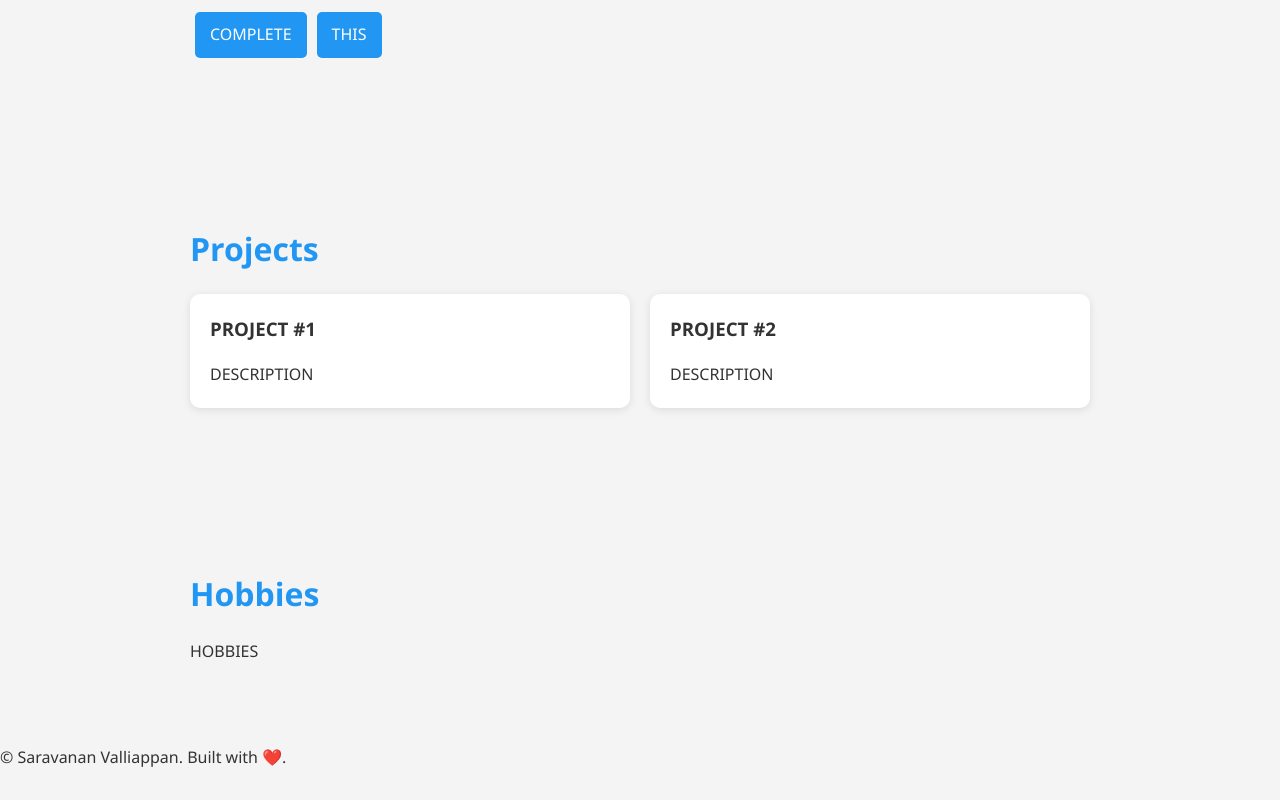
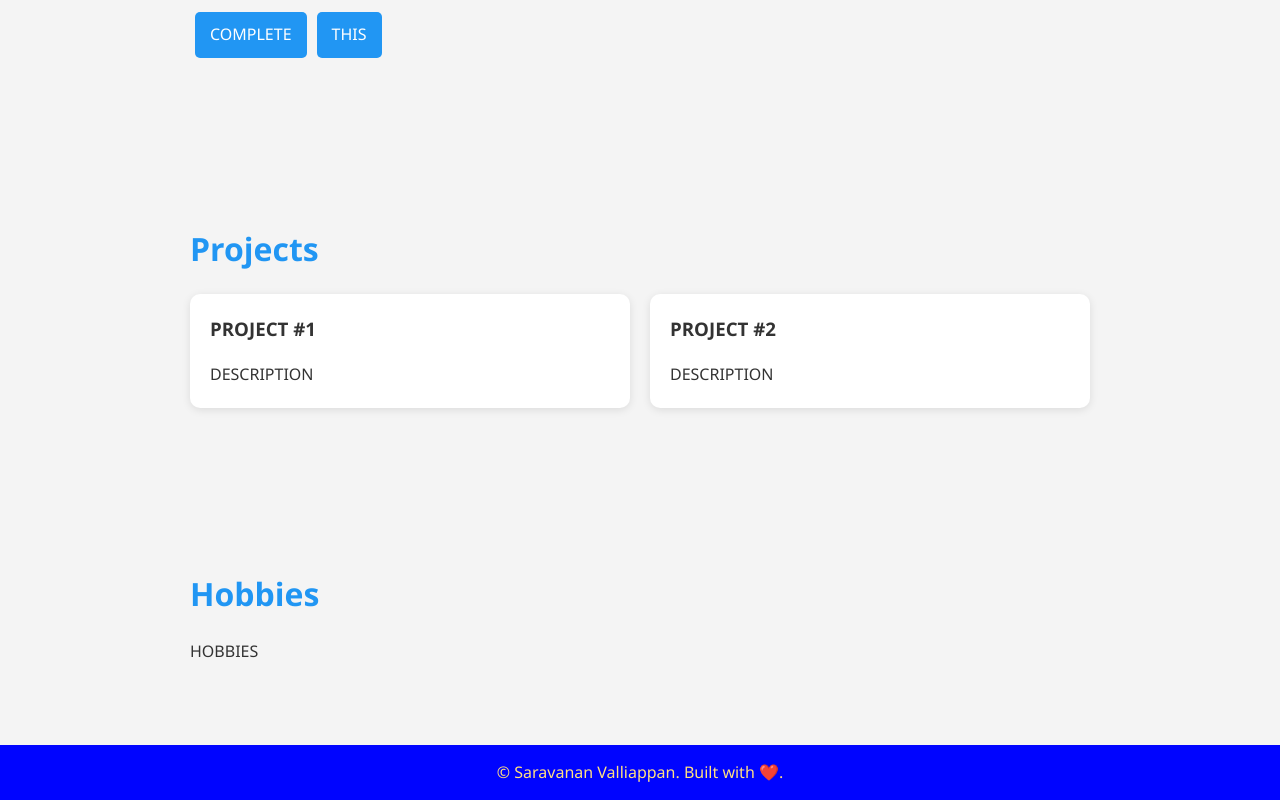
Before and after one commit to sar-valliappan/Website, a plain HTML site: page index.html in a window 1280 px wide. Shown: the part 1201-2001 px from the top of the page. Before the commit the page ends 1971 px from the top, so only its background shows below. Drawn offline with Linux system fonts and the light colour scheme.

Commit message:
footer css

```diff
--- a/style.css
+++ b/style.css
@@ -120,3 +120,10 @@ h2 {
 .project-card h3, .project-card p {
   margin-top: 0;
 }
+
+footer {
+  background: var(--navbar-background);
+  color: var(--navbar-text-color);
+  text-align: center;
+  padding: 15px;
+}
```
